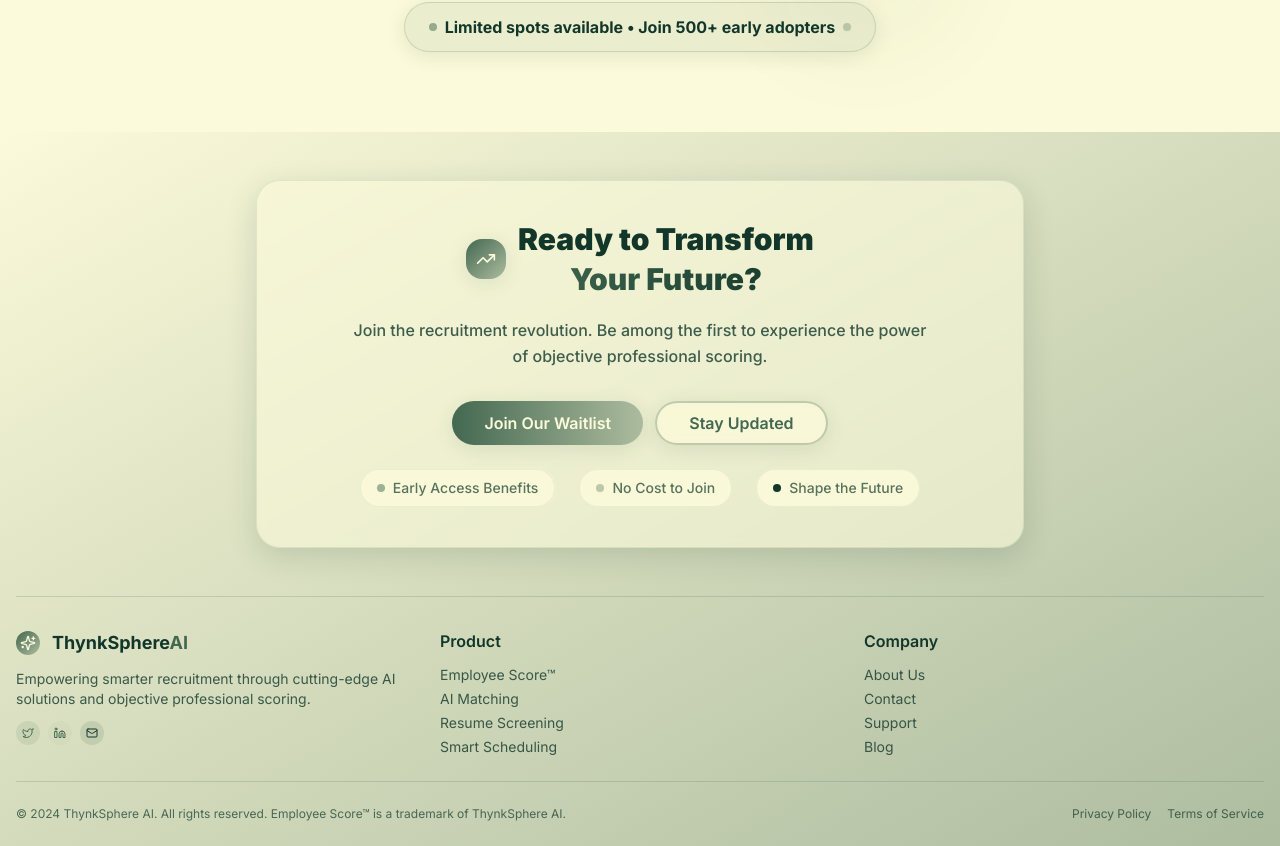
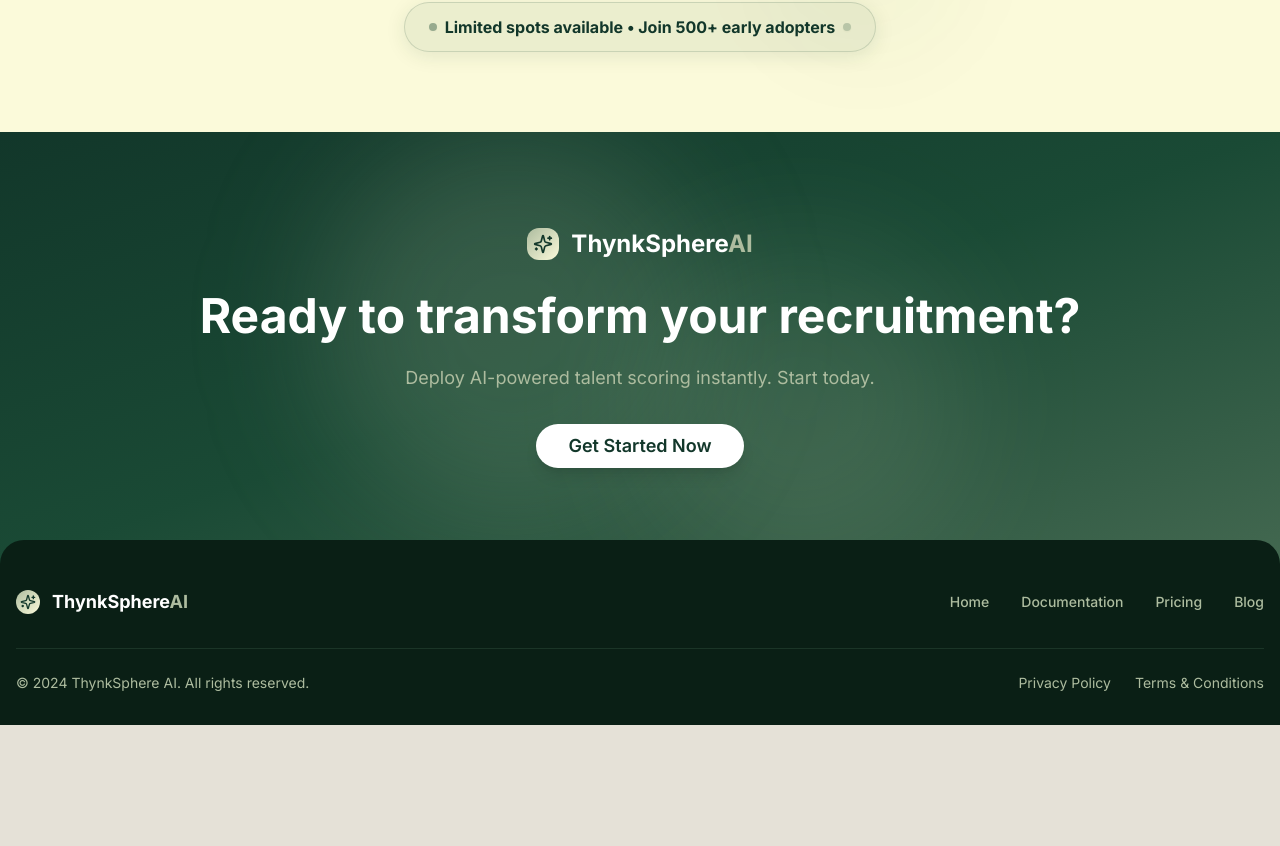
Before and after one commit to ramandhiman527/ThynkSphere.AI, a React (Vite) app: page / in a window 1280 px wide. Shown: the part 5697-6543 px from the top of the page. After the commit the page ends 6422 px from the top, so only its background shows below. Built offline with nearby package versions, Linux system fonts and the light colour scheme.

Commit message:
Refactor: Style footer to match reference
Styled the footer section with a deep green gradient background, centered logo, navigation links, and copyright text, matching the provided reference's layout and aesthetics.

```diff
--- a/src/components/Footer.tsx
+++ b/src/components/Footer.tsx
@@ -1,131 +1,81 @@
 
 import React from 'react';
 import { Button } from '@/components/ui/button';
-import { Separator } from '@/components/ui/separator';
-import { Mail, Twitter, Linkedin, Sparkles, TrendingUp } from 'lucide-react';
+import { Sparkles, TrendingUp } from 'lucide-react';
 
 const Footer = () => {
   return (
-    <footer className="bg-gradient-to-br from-[#FBFADA] to-[#ADBC9F] pt-12 pb-6">
-      <div className="container mx-auto px-4">
-        {/* CTA Section */}
-        <div className="relative mb-12 max-w-3xl mx-auto">
-          <div className="absolute inset-0 bg-gradient-radial from-[#FBFADA]/80 via-[#ADBC9F]/40 to-transparent rounded-3xl blur-xl"></div>
-
-          <div className="relative bg-[#FBFADA]/60 backdrop-blur-sm rounded-3xl p-10 border border-[#ADBC9F]/30 shadow-earth">
-            <div className="text-center">
-              <div className="flex items-center justify-center gap-3 mb-5">
-                <div className="w-10 h-10 bg-gradient-to-br from-[#436850] to-[#ADBC9F] rounded-2xl flex items-center justify-center shadow-soft">
-                  <TrendingUp className="w-5 h-5 text-[#FBFADA]" />
-                </div>
-                <h2 className="text-2xl lg:text-3xl font-black text-[#12372A]">
-                  Ready to Transform
-                  <span className="block mt-1 text-transparent bg-clip-text bg-gradient-to-r from-[#436850] to-[#12372A]">
-                    Your Future?
-                  </span>
-                </h2>
+    <footer className="relative overflow-hidden">
+      {/* Main CTA Section - matching Shipable's centered layout */}
+      <div className="relative bg-gradient-to-br from-[#12372A] via-[#1a4a35] to-[#436850] py-24">
+        {/* Subtle lighting effect similar to Shipable's blue/purple blur */}
+        <div className="absolute inset-0">
+          <div className="absolute top-0 left-1/4 w-96 h-96 bg-[#ADBC9F]/20 rounded-full blur-3xl"></div>
+          <div className="absolute bottom-0 right-1/4 w-80 h-80 bg-[#FBFADA]/10 rounded-full blur-3xl"></div>
         </div>
 
-              <p className="text-base text-[#12372A]/80 mb-8 max-w-xl mx-auto font-medium leading-relaxed">
-                Join the recruitment revolution. Be among the first to experience
-                the power of objective professional scoring.
+        <div className="container mx-auto px-4 relative z-10">
+          <div className="text-center max-w-4xl mx-auto">
+            {/* Logo and company name */}
+            <div className="flex items-center justify-center space-x-3 mb-8">
+              <div className="w-8 h-8 bg-gradient-to-br from-[#ADBC9F] to-[#FBFADA] rounded-lg flex items-center justify-center">
+                <Sparkles className="w-5 h-5 text-[#12372A]" />
+              </div>
+              <span className="text-2xl font-bold text-white">ThynkSphere<span className="text-[#ADBC9F]">AI</span></span>
+            </div>
+
+            {/* Main heading - matching Shipable's style */}
+            <h2 className="text-4xl lg:text-5xl font-bold text-white mb-6 leading-tight">
+              Ready to transform your recruitment?
+            </h2>
+
+            {/* Subtitle */}
+            <p className="text-lg text-[#ADBC9F] mb-8 max-w-2xl mx-auto">
+              Deploy AI-powered talent scoring instantly. Start today.
             </p>
 
-              <div className="flex flex-col sm:flex-row gap-3 justify-center mb-6">
+            {/* CTA Button - matching Shipable's pill style */}
             <Button
               size="lg"
-                  className="group relative overflow-hidden bg-gradient-to-r from-[#436850] to-[#ADBC9F] hover:from-[#12372A] hover:to-[#436850] text-[#FBFADA] px-8 py-3 text-base font-semibold rounded-full shadow-soft hover:shadow-earth transition-all duration-500 hover:scale-105 border-0"
+              className="bg-white hover:bg-gray-100 text-[#12372A] px-8 py-4 text-lg font-semibold rounded-full shadow-lg hover:shadow-xl transition-all duration-300 hover:scale-105 border-0"
             >
-                  <div className="absolute inset-0 bg-gradient-to-r from-[#436850]/20 to-[#ADBC9F]/20 rounded-full opacity-0 group-hover:opacity-100 blur-xl transition-opacity duration-500"></div>
-                  <span className="relative z-10 group-hover:animate-pulse">Join Our Waitlist</span>
+              Get Started Now
             </Button>
-
-                <Button
-                  variant="outline"
-                  size="lg"
-                  className="group relative overflow-hidden border-2 border-[#436850]/30 bg-[#FBFADA]/50 backdrop-blur-sm text-[#436850] hover:bg-[#436850] hover:text-[#FBFADA] px-8 py-3 text-base font-semibold rounded-full shadow-soft hover:shadow-earth transition-all duration-500 hover:scale-105"
-                >
-                  <div className="absolute inset-0 bg-[#436850]/10 rounded-full opacity-0 group-hover:opacity-100 transition-opacity duration-500"></div>
-                  <span className="relative z-10">Stay Updated</span>
-                </Button>
-              </div>
-
-              <div className="flex items-center justify-center gap-6 text-sm text-[#12372A]/70">
-                <div className="flex items-center gap-2 bg-[#FBFADA]/80 rounded-full px-4 py-2 backdrop-blur-sm border border-[#ADBC9F]/20">
-                  <div className="w-2 h-2 bg-[#436850] rounded-full animate-pulse shadow-sm" />
-                  <span className="font-medium">Early Access Benefits</span>
-                </div>
-                <div className="flex items-center gap-2 bg-[#FBFADA]/80 rounded-full px-4 py-2 backdrop-blur-sm border border-[#ADBC9F]/20">
-                  <div className="w-2 h-2 bg-[#ADBC9F] rounded-full animate-pulse delay-500 shadow-sm" />
-                  <span className="font-medium">No Cost to Join</span>
-                </div>
-                <div className="flex items-center gap-2 bg-[#FBFADA]/80 rounded-full px-4 py-2 backdrop-blur-sm border border-[#ADBC9F]/20">
-                  <div className="w-2 h-2 bg-[#12372A] rounded-full animate-pulse delay-1000 shadow-sm" />
-                  <span className="font-medium">Shape the Future</span>
-                </div>
-              </div>
           </div>
         </div>
       </div>
 
-        <Separator className="my-8 bg-[#436850]/20" />
-
-        {/* Footer Content */}
-        <div className="grid md:grid-cols-3 gap-6 mb-6">
-          <div>
-            <div className="flex items-center space-x-3 mb-3">
-              <div className="w-6 h-6 bg-gradient-to-br from-[#436850] to-[#ADBC9F] rounded-lg flex items-center justify-center">
-                <Sparkles className="w-4 h-4 text-[#FBFADA]" />
+      {/* Bottom Navigation Section - matching Shipable's layout */}
+      <div className="bg-[#0a1f15] rounded-t-3xl relative -mt-6 pt-12 pb-8">
+        <div className="container mx-auto px-4">
+          {/* Navigation and Logo Row */}
+          <div className="flex flex-col md:flex-row justify-between items-center mb-8">
+            {/* Logo */}
+            <div className="flex items-center space-x-3 mb-6 md:mb-0">
+              <div className="w-6 h-6 bg-gradient-to-br from-[#ADBC9F] to-[#FBFADA] rounded-lg flex items-center justify-center">
+                <Sparkles className="w-4 h-4 text-[#12372A]" />
               </div>
-              <span className="text-lg font-bold text-[#12372A]">ThynkSphere<span className="text-[#436850]">AI</span></span>
-            </div>
-            <p className="text-[#12372A]/80 mb-3 text-sm">
-              Empowering smarter recruitment through cutting-edge AI solutions and objective professional scoring.
-            </p>
-            <div className="flex gap-2">
-              <div className="w-6 h-6 bg-[#436850]/10 rounded-lg flex items-center justify-center hover:bg-[#436850]/20 cursor-pointer transition-colors">
-                <Twitter className="w-3 h-3 text-[#436850]" />
-              </div>
-              <div className="w-6 h-6 bg-[#ADBC9F]/10 rounded-lg flex items-center justify-center hover:bg-[#ADBC9F]/20 cursor-pointer transition-colors">
-                <Linkedin className="w-3 h-3 text-[#436850]" />
-              </div>
-              <div className="w-6 h-6 bg-[#12372A]/10 rounded-lg flex items-center justify-center hover:bg-[#12372A]/20 cursor-pointer transition-colors">
-                <Mail className="w-3 h-3 text-[#12372A]" />
-              </div>
-            </div>
+              <span className="text-lg font-bold text-white">ThynkSphere<span className="text-[#ADBC9F]">AI</span></span>
             </div>
 
-          <div>
-            <h4 className="font-semibold text-[#12372A] mb-3 text-base">Product</h4>
-            <ul className="space-y-1 text-[#12372A]/80 text-sm">
-              <li><a href="#" className="hover:text-[#436850] transition-colors">Employee Score™</a></li>
-              <li><a href="#" className="hover:text-[#436850] transition-colors">AI Matching</a></li>
-              <li><a href="#" className="hover:text-[#436850] transition-colors">Resume Screening</a></li>
-              <li><a href="#" className="hover:text-[#436850] transition-colors">Smart Scheduling</a></li>
-            </ul>
+            {/* Navigation Links */}
+            <nav className="flex space-x-8">
+              <a href="#" className="text-[#ADBC9F] hover:text-white transition-colors text-sm font-medium">Home</a>
+              <a href="#" className="text-[#ADBC9F] hover:text-white transition-colors text-sm font-medium">Documentation</a>
+              <a href="#" className="text-[#ADBC9F] hover:text-white transition-colors text-sm font-medium">Pricing</a>
+              <a href="#" className="text-[#ADBC9F] hover:text-white transition-colors text-sm font-medium">Blog</a>
+            </nav>
           </div>
 
+          {/* Bottom text row */}
+          <div className="flex flex-col md:flex-row justify-between items-center text-[#ADBC9F] text-sm border-t border-[#436850]/30 pt-6">
             <div>
-            <h4 className="font-semibold text-[#12372A] mb-3 text-base">Company</h4>
-            <ul className="space-y-1 text-[#12372A]/80 text-sm">
-              <li><a href="#" className="hover:text-[#436850] transition-colors">About Us</a></li>
-              <li><a href="#" className="hover:text-[#436850] transition-colors">Contact</a></li>
-              <li><a href="#" className="hover:text-[#436850] transition-colors">Support</a></li>
-              <li><a href="#" className="hover:text-[#436850] transition-colors">Blog</a></li>
-            </ul>
+              © 2024 ThynkSphere AI. All rights reserved.
             </div>
+            <div className="flex space-x-6 mt-4 md:mt-0">
+              <a href="#" className="hover:text-white transition-colors">Privacy Policy</a>
+              <a href="#" className="hover:text-white transition-colors">Terms & Conditions</a>
             </div>
-
-        <Separator className="my-6 bg-[#436850]/20" />
-
-        {/* Bottom */}
-        <div className="flex flex-col md:flex-row justify-between items-center text-[#12372A]/70 text-xs">
-          <div>
-            © 2024 ThynkSphere AI. All rights reserved. Employee Score™ is a trademark of ThynkSphere AI.
-          </div>
-          <div className="flex gap-4 mt-3 md:mt-0">
-            <a href="#" className="hover:text-[#436850] transition-colors">Privacy Policy</a>
-            <a href="#" className="hover:text-[#436850] transition-colors">Terms of Service</a>
           </div>
         </div>
       </div>
```
Lines whose indentation alone changed are shown as unchanged.
